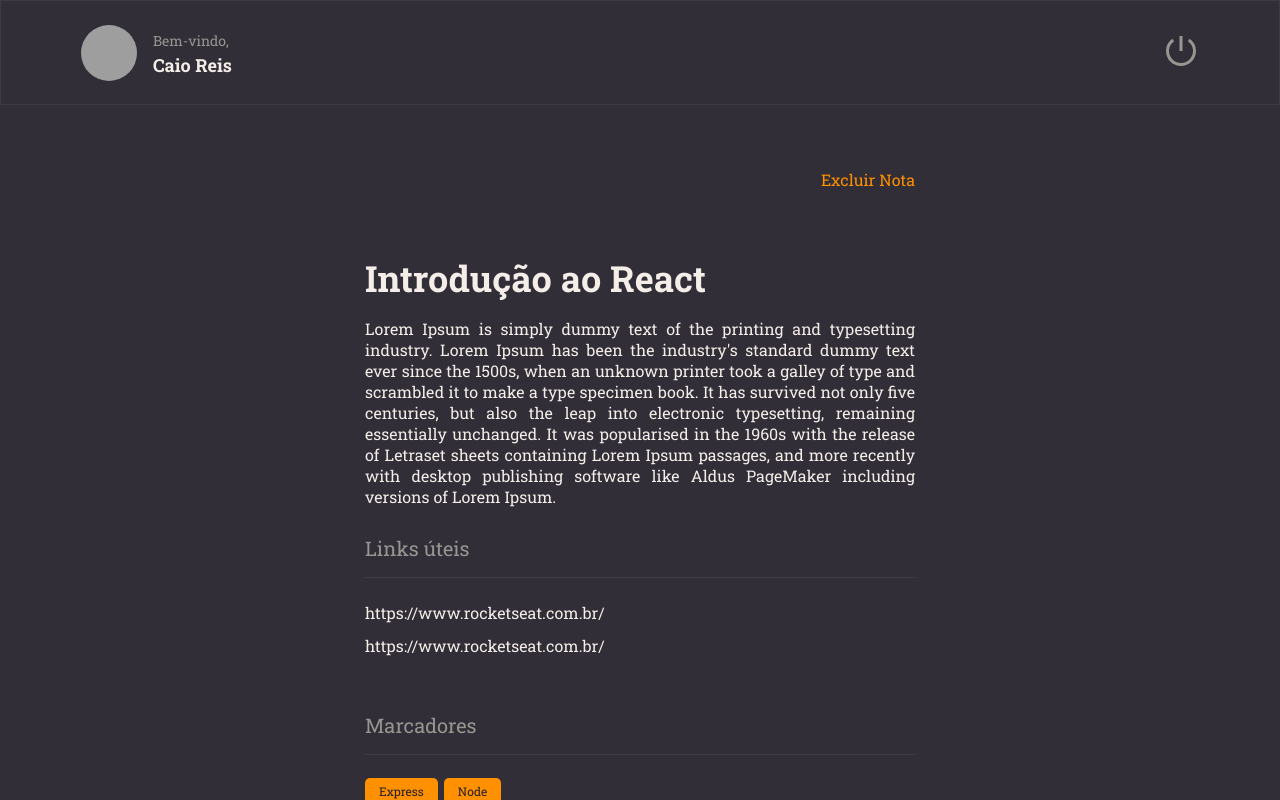
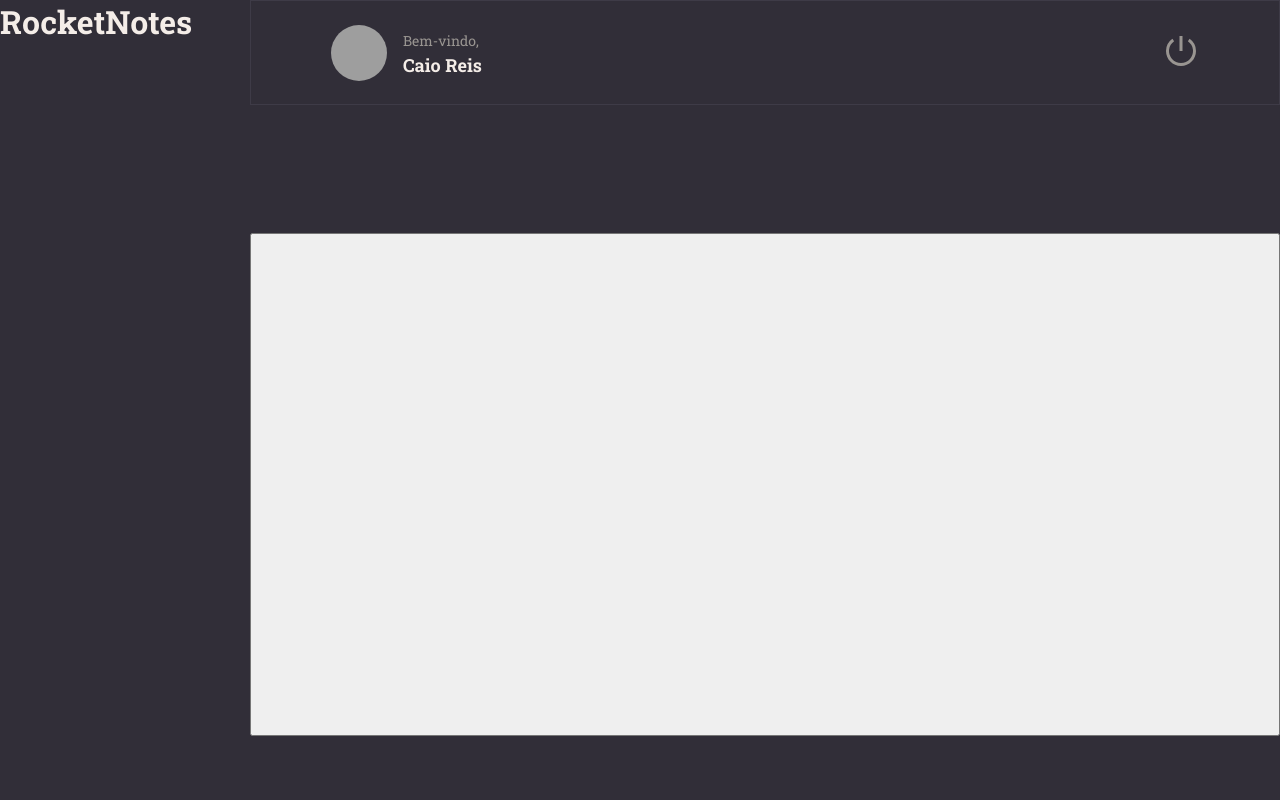
Before and after one commit to iCaioReis/Explorer-Stage09-Atividade-React, a React (Vite) app in the folder rocketnotes/: page / in a window 1280 px wide. Built offline with nearby package versions, Linux system fonts and the light colour scheme; grey boxes are pictures that could not be loaded.

Commit message:
Starting Page Home

```diff
--- a/rocketnotes/src/main.jsx
+++ b/rocketnotes/src/main.jsx
@@ -6,12 +6,13 @@ import GlobalStyles from './styles/global';
 import theme from './styles/theme';
 
 import { Datails } from './pages/Datails'
+import { Home } from './pages/Home';
 
 ReactDOM.createRoot(document.getElementById('root')).render(
   <React.StrictMode>
     <ThemeProvider theme= { theme } >
       <GlobalStyles/>
-      <Datails />
+      <Home />
     </ThemeProvider>
   </React.StrictMode>,
 )
--- /dev/null
+++ b/rocketnotes/src/pages/Home/index.jsx
@@ -0,0 +1,37 @@
+import { Container, Brand, Menu, Search, Content, NewNote } from './styles.js';
+
+import { Header } from '../../components/Header/index.jsx';
+import { Button } from '../../components/Button';
+import { Section } from '../../components/Section/index.jsx';
+import { ButtonText } from '../../components/ButtonText/index.jsx';
+import { Tag } from '../../components/Tag/index.jsx';
+
+export function Home() {
+
+  return (
+    <Container>
+        <Brand>
+            <h1>RocketNotes</h1>
+        </Brand>
+
+        <Header/>
+
+        <Menu>
+
+        </Menu>
+
+        <Search>
+
+        </Search>
+
+        <Content>
+
+        </Content>
+
+        <NewNote>
+
+        </NewNote>
+
+    </Container>
+  )
+}
--- /dev/null
+++ b/rocketnotes/src/pages/Home/styles.js
@@ -0,0 +1,30 @@
+import styled from "styled-components";
+
+export const Container = styled.div`
+    width: 100%;
+    height: 100vh;
+
+    display: grid;
+    grid-template-columns: 250px auto;
+    grid-template-rows: 105px 128px auto 64px;
+
+    grid-template-areas:
+    "brand header"
+    "menu search"
+    "menu content"
+    "newnote content"
+    ;
+
+    background-color: ${({ theme }) => theme.COLORS.BACKGROUND_800};
+
+`;
+
+export const Brand = styled.div``;
+
+export const Menu = styled.ul``;
+
+export const Search = styled.div``;
+
+export const Content = styled.div``;
+
+export const NewNote = styled.button``;
```
